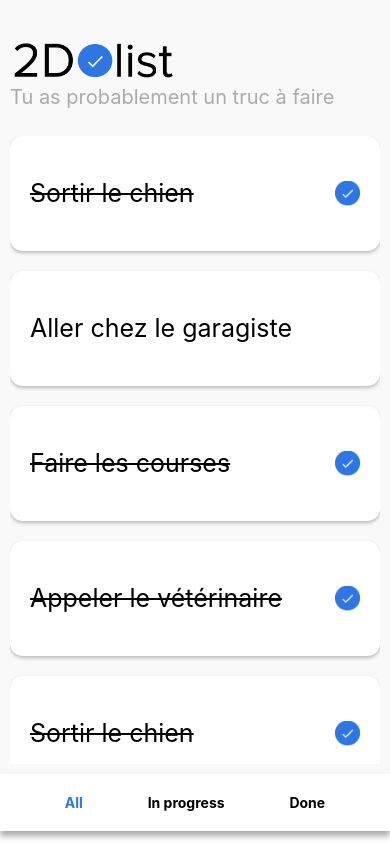
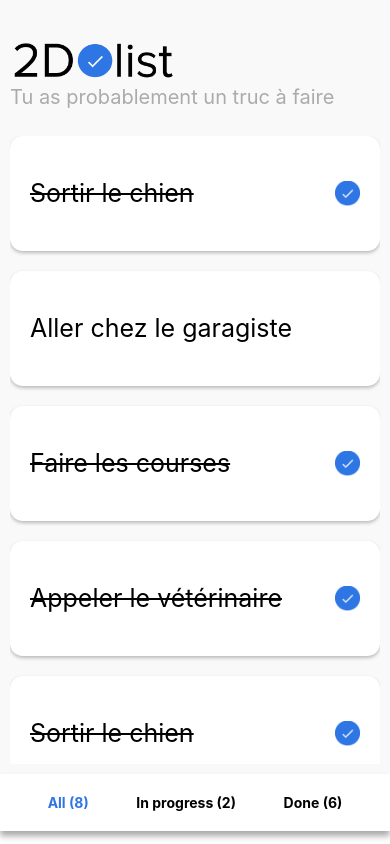
Before and after one commit to MathieuBretaud/react-native-todolist, a React Native app: screen / in a window 390 px wide. Built offline with nearby package versions, Linux system fonts and the light colour scheme.

Commit message:
add filter todoList done

```diff
--- a/App.js
+++ b/App.js
@@ -30,6 +30,17 @@
     { id: 8, title: "Appeler le vétérinaire", isCompleted: true },
   ]);
 
+  function getFilteredList() {
+    switch (selectedTabName) {
+      case "all":
+        return todoList;
+      case "inProgress":
+        return todoList.filter((todo) => !todo.isCompleted);
+      case "done":
+        return todoList.filter((todo) => todo.isCompleted);
+    }
+  }
+
   function updateTodo(todo) {
     const updatedTodo = {
       ...todo,
@@ -49,7 +60,7 @@
   }
 
   function renderTodoList() {
-    return todoList.map((todo) => (
+    return getFilteredList().map((todo) => (
       <View style={s.cardItem} key={todo.id}>
         <CardTodo onPress={updateTodo} todo={todo} />
       </View>
@@ -70,6 +81,7 @@
       </SafeAreaProvider>
       <View style={s.footer}>
         <TabBottomMenu
+          todoList={todoList}
           onPress={setSelectedTabName}
           selectedTabName={selectedTabName}
         />
--- a/components/TabBottumMenu/TabBottomMenu.jsx
+++ b/components/TabBottumMenu/TabBottomMenu.jsx
@@ -1,7 +1,16 @@
 import { Text, TouchableOpacity, View } from "react-native";
 import { s } from "./TabBottomMenu.style";
 
-export function TabBottomMenu({ selectedTabName, onPress }) {
+export function TabBottomMenu({ selectedTabName, onPress, todoList }) {
+  const countByStatus = todoList.reduce(
+    (acc, todo) => {
+      todo.isCompleted ? acc.done++ : acc.inProgress++;
+      return acc;
+    },
+    { all: todoList.length, inProgress: 0, done: 0 }
+  );
+  console.log(countByStatus);
+
   function getTextStyle(tabName) {
     return {
       fontWeight: "bold",
@@ -12,13 +21,15 @@
   return (
     <View style={s.container}>
       <TouchableOpacity onPress={() => onPress("all")}>
-        <Text style={getTextStyle("all")}>All</Text>
+        <Text style={getTextStyle("all")}>All ({countByStatus.all})</Text>
       </TouchableOpacity>
       <TouchableOpacity onPress={() => onPress("inProgress")}>
-        <Text style={getTextStyle("inProgress")}>In progress</Text>
+        <Text style={getTextStyle("inProgress")}>
+          In progress ({countByStatus.inProgress})
+        </Text>
       </TouchableOpacity>
       <TouchableOpacity onPress={() => onPress("done")}>
-        <Text style={getTextStyle("done")}>Done</Text>
+        <Text style={getTextStyle("done")}>Done ({countByStatus.done})</Text>
       </TouchableOpacity>
     </View>
   );
```
